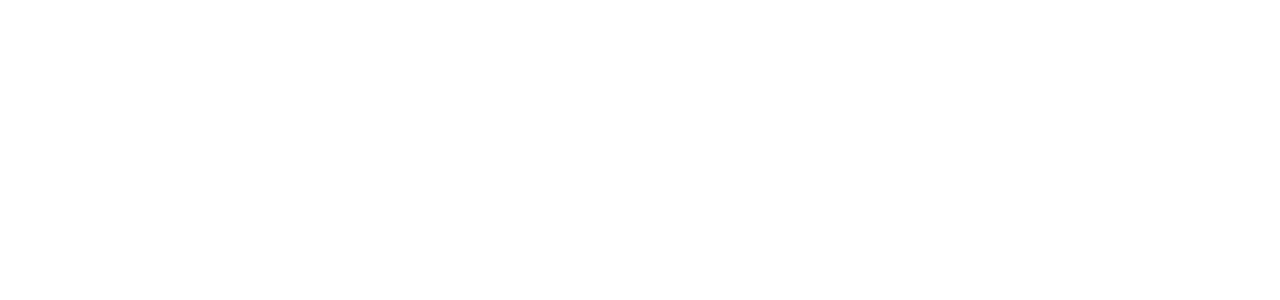
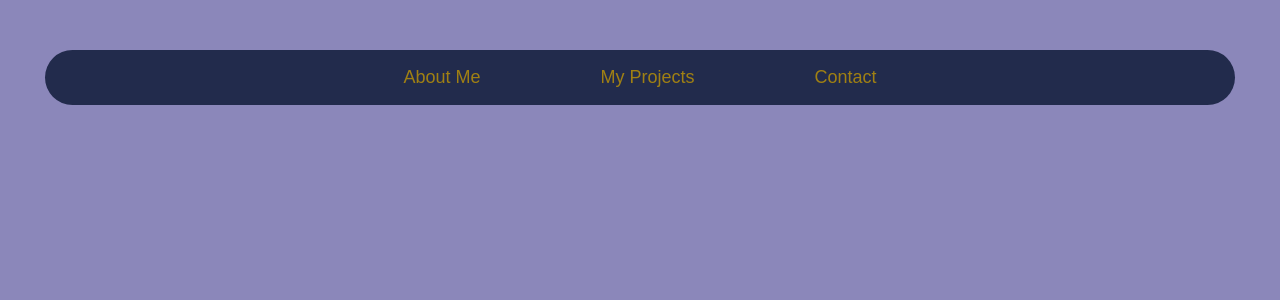
Before and after one commit to paulabeatrizz/paula_portifolio, a Flask app: page / in a window 1280 px wide. Before the commit the part shown is empty. Shown: the top 300 px of the page. Run offline with Flask 3, Linux system fonts and the light colour scheme.

Commit message:
feat: adicao da navbar

```diff
--- a/app.py
+++ b/app.py
@@ -7,4 +7,4 @@
     return render_template("index.html")
 
 if __name__ == '__main__':
-    app.run()
+    app.run(debug=True)
--- /dev/null
+++ b/static/css/template.css
@@ -0,0 +1,39 @@
+body {
+    margin: 0;
+    padding: 0;
+    background-color: #8B87BA;
+    font-family: Arial, sans-serif;
+}
+
+.navbar {
+    background-color: #222B4C;
+    display: flex;
+    justify-content: center;
+    align-items: center;
+    border-radius: 50px;
+    padding: 10px 20px;
+    width: 1150px;
+    height: 35px;
+    margin: 50px auto;
+}
+
+.navbar ul {
+    list-style: none;
+    display: flex;
+    margin: 0;
+    padding: 0;
+}
+
+.navbar ul li {
+    margin: 0 60px;
+}
+
+.navbar ul li a {
+    text-decoration: none;
+    color: #A08013;
+    font-size: 18px;
+}
+
+.navbar ul li a:hover {
+    text-decoration: underline;
+}
--- a/templates/base.html
+++ b/templates/base.html
@@ -3,9 +3,10 @@
 <head>
     <meta charset="UTF-8">
     <meta name="viewport" content="width=device-width, initial-scale=1.0">
-    {% block head %} {% endblock %}
+    <link rel="stylesheet" href="{{ url_for('static', filename='css/template.css') }}">
+    {% block tittle %} {% endblock %}
 </head>
 <body>
-    {% block body %} {% endblock %}
+    {% block content %} {% endblock %}
 </body>
 </html>
--- a/templates/index.html
+++ b/templates/index.html
@@ -1,11 +1,17 @@
 {% extends 'base.html' %}
 
-{% block head %}
+{% block title %}Home Page{% endblock %}
 
-<title>Home page</title>
+{% block content %}
+    <nav class="navbar">
+        <ul>
+            <li><a href="#">About Me</a></li>
+            <li><a href="#">My Projects</a></li>
+            <li><a href="#">Contact</a></li>
+        </ul>
+    </nav>
 
+    <div id="main-info" style="text-align: center;">
+
+    </div>
 {% endblock %}
-
-{% block body %}
-
-{% endblock %}
```
Also changed, not shown: 1 other file.
